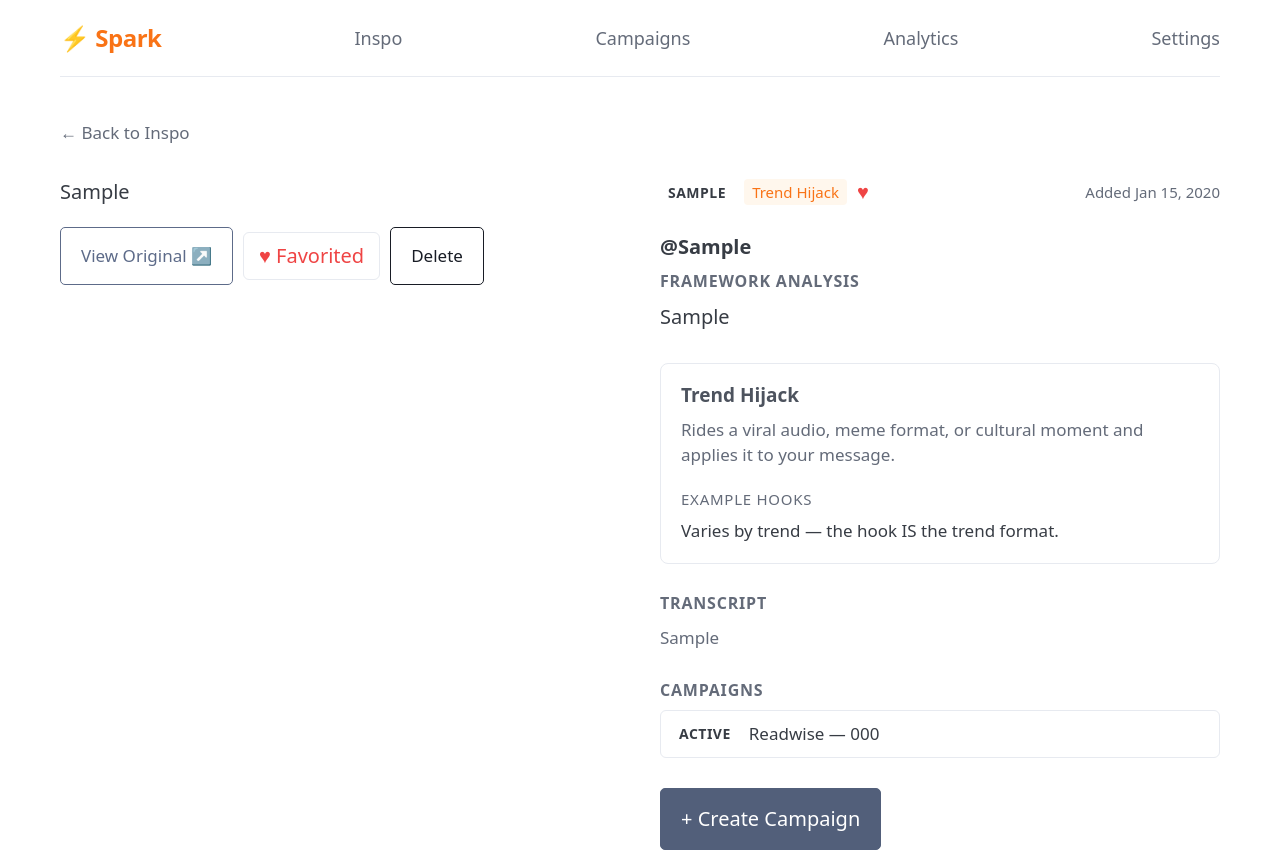
After one commit to erinmuur/spark, a Flask app: page /videos/1 in a window 1280 px wide. The commit adds this page. Run offline with Flask 3, Linux system fonts and the light colour scheme; tables that the repository leaves empty hold one stand-in row (values such as "Sample post"); some libraries are stand-ins or nearby versions.

Commit message:
Add delete, favorite, and video detail page
- Delete video (with cascade to campaigns) via hover X button
- Favorite toggle via hover heart (HTMX, persists to DB)
- /videos/<id> detail page: embed, framework analysis, transcript, campaigns

Co-Authored-By: Claude Sonnet 4.6 <noreply@anthropic.com>

```diff
--- a/app.py
+++ b/app.py
@@ -74,6 +74,7 @@ def migrate_db():
     new_columns = [
         ('video', 'transcript', 'TEXT'),
         ('video', 'embed_html', 'TEXT'),
+        ('video', 'favorited', 'BOOLEAN DEFAULT 0'),
         ('campaign', 'posted_url', 'TEXT'),
         ('campaign', 'posted_at', 'DATETIME'),
         ('campaign', 'views', 'INTEGER'),
@@ -204,6 +205,40 @@ def inspo():
 
 
 # ---------------------------------------------------------------------------
+# ---------------------------------------------------------------------------
+# Video detail / delete / favorite
+# ---------------------------------------------------------------------------
+
+@app.route('/videos/<int:id>')
+def video_detail(id):
+    video = Video.query.get_or_404(id)
+    return render_template('video_detail.html', video=video, statuses=CAMPAIGN_STATUSES)
+
+
+@app.route('/videos/<int:id>/delete', methods=['POST'])
+def video_delete(id):
+    video = Video.query.get_or_404(id)
+    # Remove cached thumbnail if present
+    thumb_path = os.path.join(_data_dir, 'thumbnails', f'{id}.jpg')
+    if os.path.exists(thumb_path):
+        os.remove(thumb_path)
+    db.session.delete(video)
+    db.session.commit()
+    return redirect(url_for('inspo'))
+
+
+@app.route('/videos/<int:id>/favorite', methods=['POST'])
+def video_favorite(id):
+    video = Video.query.get_or_404(id)
+    video.favorited = not video.favorited
+    db.session.commit()
+    if request.headers.get('HX-Request'):
+        heart = '♥' if video.favorited else '♡'
+        cls = 'fav-btn active' if video.favorited else 'fav-btn'
+        return f'<button class="{cls}" hx-post="/videos/{id}/favorite" hx-target="this" hx-swap="outerHTML">{heart}</button>'
+    return redirect(url_for('inspo'))
+
+
 # ---------------------------------------------------------------------------
 # Settings (combines Products + Frameworks)
 # ---------------------------------------------------------------------------
--- a/models.py
+++ b/models.py
@@ -33,7 +33,9 @@ class Video(db.Model):
     slack_ts = db.Column(db.String(50))
     created_at = db.Column(db.DateTime, default=datetime.utcnow)
 
-    campaigns = db.relationship('Campaign', backref='video', lazy=True)
+    favorited = db.Column(db.Boolean, default=False)
+
+    campaigns = db.relationship('Campaign', backref='video', lazy=True, cascade='all, delete-orphan')
 
 
 class Product(db.Model):
--- /dev/null
+++ b/templates/video_detail.html
@@ -0,0 +1,132 @@
+{% extends "base.html" %}
+{% block title %}{{ video.creator or 'Video' }} — Spark{% endblock %}
+
+{% block content %}
+<div style="margin-bottom:1.5rem;">
+  <a href="/" style="font-size:0.85rem; color:var(--pico-muted-color); text-decoration:none;">← Back to Inspo</a>
+</div>
+
+<div class="detail-layout">
+
+  <!-- Left: embed -->
+  <div class="detail-embed">
+    {% if video.embed_html %}
+      {{ video.embed_html | safe }}
+    {% elif video.platform == 'instagram' %}
+      <blockquote class="instagram-media"
+        data-instgrm-permalink="{{ video.url }}"
+        data-instgrm-version="14"
+        data-instgrm-captioned
+        style="width:100%; border:none; margin:0;">
+      </blockquote>
+      <script async src="https://www.instagram.com/embed.js"></script>
+    {% else %}
+      <div style="padding:2rem; text-align:center; background:#f3f4f6; border-radius:8px;">
+        <a href="{{ video.url }}" target="_blank" rel="noopener">View on {{ video.platform | title }} ↗</a>
+      </div>
+    {% endif %}
+
+    <div style="margin-top:1rem; display:flex; gap:0.5rem; align-items:center;">
+      <a href="{{ video.url }}" target="_blank" rel="noopener" role="button" class="outline secondary" style="width:auto; margin:0; font-size:0.85rem;">
+        View Original ↗
+      </a>
+      <button class="fav-btn-detail {% if video.favorited %}active{% endif %}"
+              hx-post="/videos/{{ video.id }}/favorite"
+              hx-target="this" hx-swap="outerHTML"
+              style="background:none; border:1px solid var(--pico-muted-border-color); border-radius:6px; padding:0.4rem 0.75rem; cursor:pointer; font-size:1rem;">
+        {% if video.favorited %}♥{% else %}♡{% endif %} {{ 'Favorited' if video.favorited else 'Favorite' }}
+      </button>
+      <form method="post" action="/videos/{{ video.id }}/delete" style="margin:0;"
+            onsubmit="return confirm('Delete this video?')">
+        <button type="submit" class="outline contrast" style="width:auto; margin:0; font-size:0.85rem;">Delete</button>
+      </form>
+    </div>
+  </div>
+
+  <!-- Right: analysis -->
+  <div class="detail-info">
+    <div style="display:flex; align-items:center; gap:0.5rem; margin-bottom:1.25rem; flex-wrap:wrap;">
+      <span class="badge badge-{{ video.platform or 'unknown' }}">{{ (video.platform or '?') | upper }}</span>
+      {% if video.framework %}
+        <span class="framework-tag">{{ video.framework.name }}</span>
+      {% endif %}
+      {% if video.favorited %}<span style="color:#ef4444;">♥</span>{% endif %}
+      <span style="font-size:0.75rem; color:var(--pico-muted-color); margin-left:auto;">
+        Added {{ video.created_at.strftime('%b %d, %Y') }}
+      </span>
+    </div>
+
+    {% if video.creator %}
+      <p style="margin:0 0 0.5rem; font-weight:600;">@{{ video.creator }}</p>
+    {% endif %}
+
+    <!-- Framework analysis -->
+    {% if video.analysis %}
+    <section style="margin-bottom:1.5rem;">
+      <h4 style="font-size:0.8rem; text-transform:uppercase; letter-spacing:0.05em; color:var(--pico-muted-color); margin-bottom:0.5rem;">Framework Analysis</h4>
+      <p style="margin:0; line-height:1.6;">{{ video.analysis }}</p>
+    </section>
+    {% endif %}
+
+    <!-- Framework detail -->
+    {% if video.framework %}
+    <section style="margin-bottom:1.5rem; padding:1rem; background:var(--pico-card-background-color); border:1px solid var(--pico-muted-border-color); border-radius:8px;">
+      <h4 style="margin:0 0 0.5rem; font-size:0.95rem;">{{ video.framework.name }}</h4>
+      {% if video.framework.description %}
+        <p style="margin:0 0 0.75rem; font-size:0.85rem; color:var(--pico-muted-color);">{{ video.framework.description }}</p>
+      {% endif %}
+      {% if video.framework.example_hooks %}
+        <div>
+          <span style="font-size:0.75rem; text-transform:uppercase; letter-spacing:0.05em; color:var(--pico-muted-color);">Example hooks</span>
+          <p style="margin:0.25rem 0 0; font-size:0.85rem; white-space:pre-line;">{{ video.framework.example_hooks }}</p>
+        </div>
+      {% endif %}
+    </section>
+    {% endif %}
+
+    <!-- Transcript -->
+    {% if video.transcript %}
+    <section style="margin-bottom:1.5rem;">
+      <h4 style="font-size:0.8rem; text-transform:uppercase; letter-spacing:0.05em; color:var(--pico-muted-color); margin-bottom:0.5rem;">Transcript</h4>
+      <p style="margin:0; font-size:0.85rem; line-height:1.6; color:var(--pico-muted-color);">{{ video.transcript }}</p>
+    </section>
+    {% endif %}
+
+    <!-- Campaigns from this video -->
+    {% if video.campaigns %}
+    <section style="margin-bottom:1.5rem;">
+      <h4 style="font-size:0.8rem; text-transform:uppercase; letter-spacing:0.05em; color:var(--pico-muted-color); margin-bottom:0.5rem;">Campaigns</h4>
+      {% for c in video.campaigns %}
+        <a href="/campaigns/{{ c.id }}" style="display:flex; align-items:center; gap:0.5rem; padding:0.5rem; border:1px solid var(--pico-muted-border-color); border-radius:6px; margin-bottom:0.4rem; text-decoration:none; color:inherit; font-size:0.85rem;">
+          <span class="badge status-{{ c.status.lower() }}">{{ c.status }}</span>
+          {{ c.product.name }} — {{ c.concept[:80] ~ '…' if c.concept and c.concept|length > 80 else c.concept or '(no concept yet)' }}
+        </a>
+      {% endfor %}
+    </section>
+    {% endif %}
+
+    <button class="secondary"
+      hx-get="/campaigns/new?video_id={{ video.id }}"
+      hx-target="#modal-content"
+      hx-swap="innerHTML"
+      style="width:auto;">
+      + Create Campaign
+    </button>
+  </div>
+</div>
+
+<style>
+.detail-layout {
+  display: grid;
+  grid-template-columns: 1fr 1fr;
+  gap: 2rem;
+  align-items: start;
+}
+@media (max-width: 768px) {
+  .detail-layout { grid-template-columns: 1fr; }
+}
+.detail-embed { min-width: 0; }
+.detail-info { min-width: 0; }
+.fav-btn-detail.active { color: #ef4444; border-color: #ef4444; }
+</style>
+{% endblock %}
```
Also changed, not shown: templates/inspo.html (+56 -2 lines).
